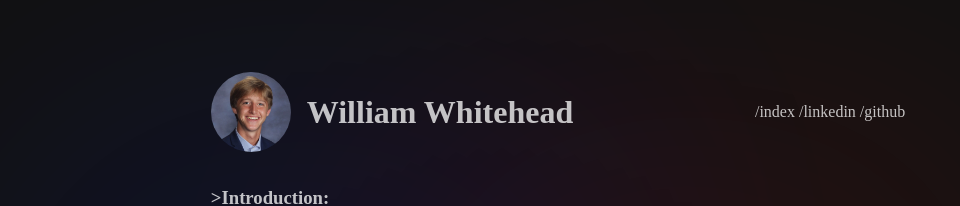
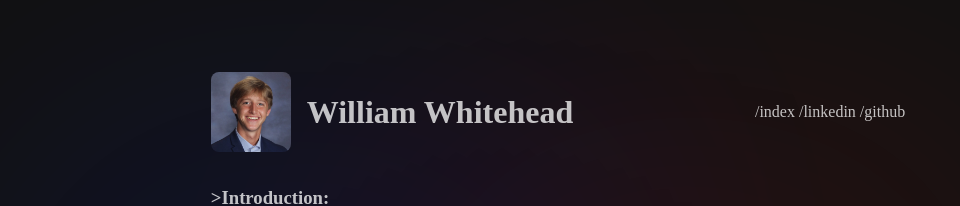
Before and after one commit to w1lt/w1lt.github.io, a plain HTML site: page index.html in a window 1280 px wide. In both pictures the pointer is over the picture 332 px from the left and 112 px from the top of the page. Shown: the top 206 px of the page, without its empty margins (82-1042 px from the left). Drawn offline with Linux system fonts and the light colour scheme; a web font is replaced by a local one.

Commit message:
Update main.css

```diff
--- a/main.css
+++ b/main.css
@@ -49,15 +49,15 @@ header img {
   border-radius: 50%;
   max-width: 5em;
   max-height: 10%;
+  transition: border-radius 1s;
+}
+header img:hover {
+  border-radius: 10%;
 }
 .brand {
   margin: 0;
   padding: 0;
-  transition: transform 0.5s ease-out;
   margin-right: 1em;
-}
-.brand:hover {
-  transform: rotate(360deg);
 }
 .navitem {
   text-decoration: none;
```
